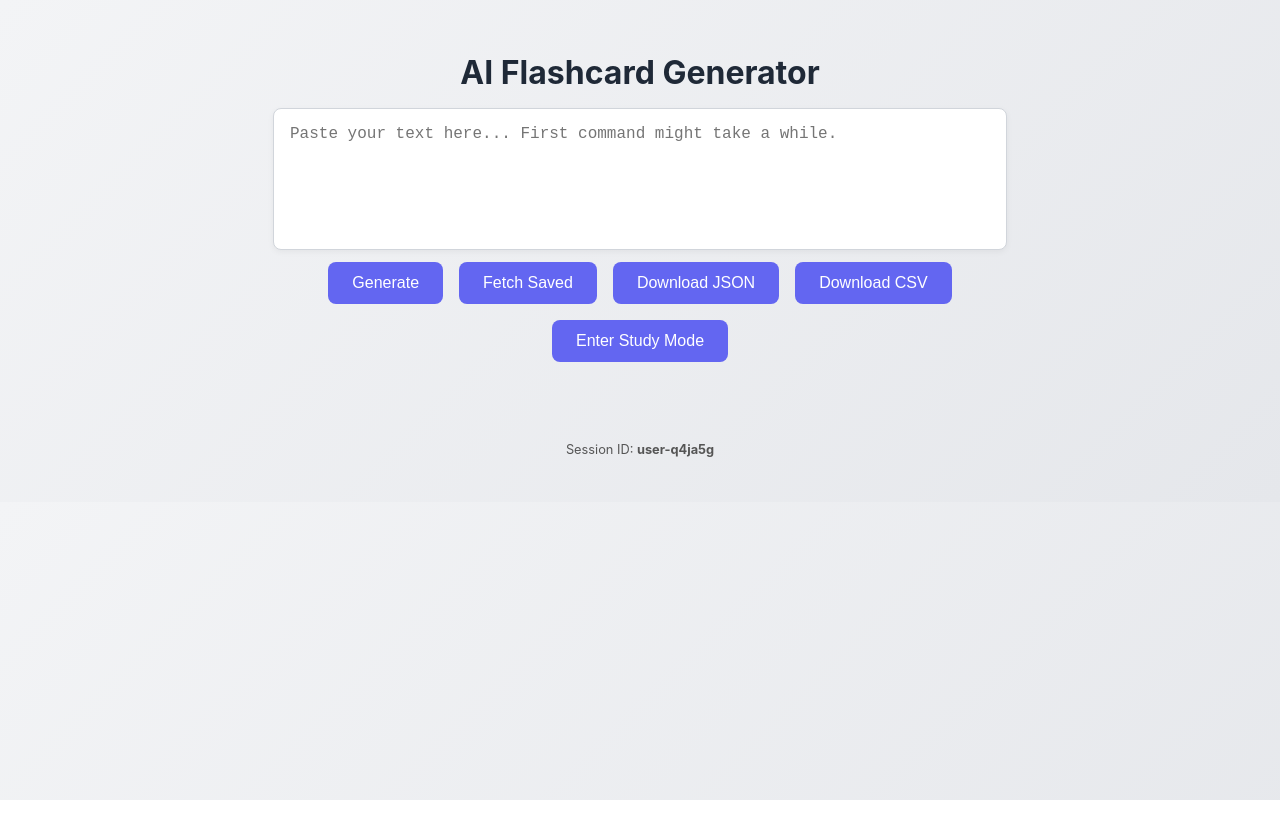
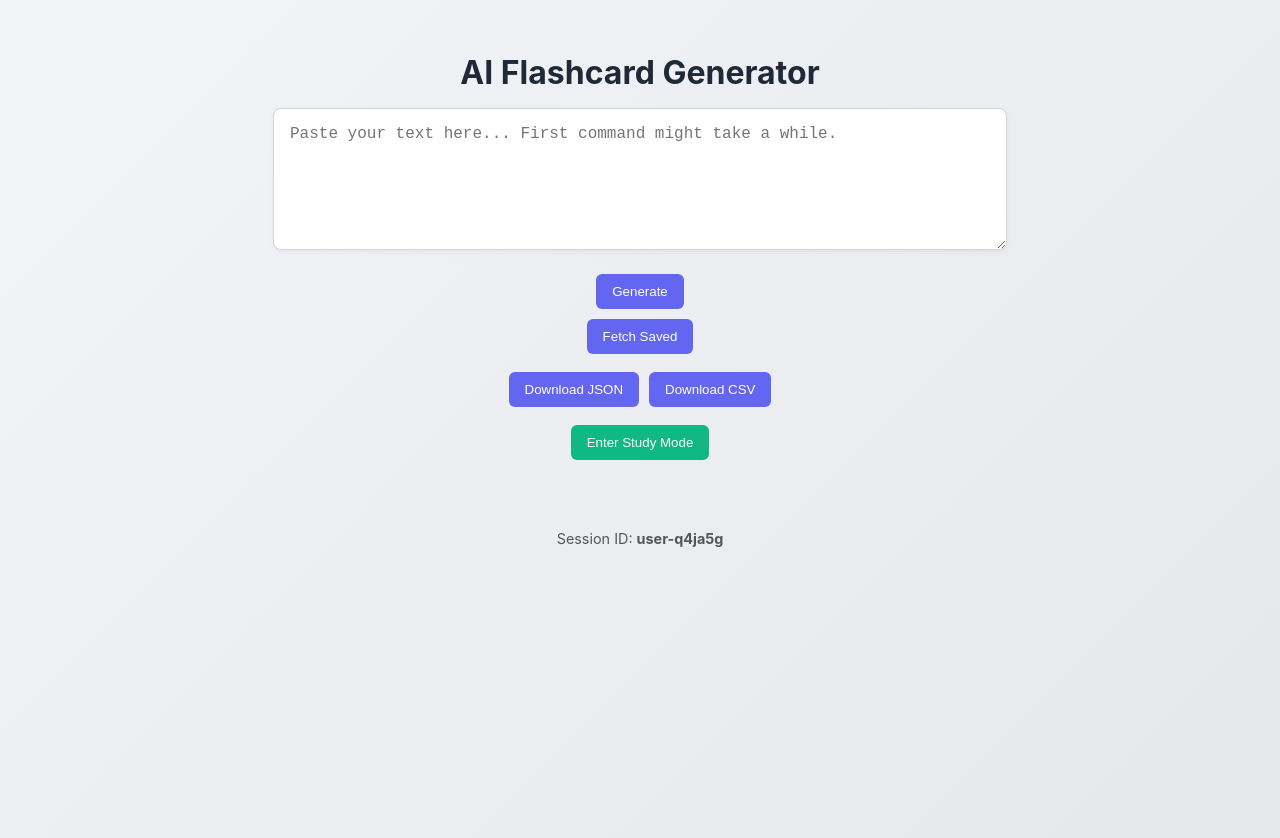
Before and after one commit to olarurafael/ai_flashcards, a React (Create React App) app in the folder flashcard-frontend/: page / in a window 1280 px wide. Shown: the top 838 px of the page. Before the commit the page ends 800 px from the top, so only its background shows below. Built offline with nearby package versions, Linux system fonts and the light colour scheme.

Commit message:
visual update

```diff
--- a/flashcard-frontend/src/App.css
+++ b/flashcard-frontend/src/App.css
@@ -1,3 +1,4 @@
+/* Global Layout */
 body {
   font-family: 'Inter', sans-serif;
   background: linear-gradient(135deg, #f3f4f6, #e5e7eb);
@@ -8,44 +9,61 @@ body {
 
 .App {
   text-align: center;
+  max-width: 900px;
+  margin: auto;
   padding: 2rem;
-  max-width: 800px;
-  margin: auto;
+  min-height: 100vh;
 }
 
+/* Heading */
 h1 {
   color: #1f2937;
   margin-bottom: 1rem;
 }
 
+/* Text Input */
 textarea {
-  width: 100%;
+  width: 90%;
   max-width: 700px;
   padding: 1rem;
   font-size: 1rem;
   border: 1px solid #d1d5db;
   border-radius: 8px;
-  resize: none;
-  box-shadow: 0 2px 6px rgba(0,0,0,0.05);
+  resize: vertical;
+  box-shadow: 0 2px 6px rgba(0, 0, 0, 0.05);
   transition: all 0.2s ease-in-out;
 }
 
 textarea:focus {
   outline: none;
   border-color: #6366f1;
-  box-shadow: 0 0 0 3px rgba(99,102,241,0.3);
+  box-shadow: 0 0 0 3px rgba(99, 102, 241, 0.3);
+}
+
+/* Buttons */
+.button-group {
+  margin-top: 20px;
+  display: flex;
+  flex-direction: column;
+  align-items: center;
+  gap: 10px;
+}
+
+.download-buttons {
+  display: flex;
+  gap: 10px;
+  margin-top: 8px;
 }
 
 button {
   background-color: #6366f1;
   color: white;
   border: none;
-  padding: 0.75rem 1.5rem;
-  border-radius: 8px;
-  font-size: 1rem;
-  margin: 0.5rem;
+  padding: 10px 16px;
+  border-radius: 6px;
   cursor: pointer;
-  transition: all 0.2s ease;
+  font-weight: 500;
+  transition: all 0.2s ease-in-out;
 }
 
 button:hover {
@@ -53,56 +71,69 @@ button:hover {
   transform: translateY(-2px);
 }
 
-.flashcards {
-  display: flex;
-  flex-wrap: wrap;
-  justify-content: center;
-  gap: 1rem;
-  margin-top: 2rem;
+.study-btn {
+  margin-top: 8px;
+  background-color: #10b981;
 }
 
+.study-btn:hover {
+  background-color: #059669;
+}
+
+/* Flashcards Grid */
+.flashcards {
+  margin-top: 30px;
+  display: grid;
+  grid-template-columns: repeat(auto-fit, minmax(280px, 1fr));
+  gap: 20px;
+  justify-items: center;
+  width: 100%;
+}
+
+/* Individual Flashcard */
 .card {
-  background-color: white;
+  background: white;
   border-radius: 12px;
-  box-shadow: 0 4px 10px rgba(0,0,0,0.1);
-  padding: 1rem;
-  width: 250px;
-  transition: transform 0.3s;
+  box-shadow: 0 4px 10px rgba(0, 0, 0, 0.08);
+  padding: 1.5rem;
+  width: 100%;
+  max-width: 350px;
+  transition: transform 0.2s ease;
 }
 
 .card:hover {
-  transform: rotateY(5deg) scale(1.05);
+  transform: translateY(-4px);
 }
 
 .card h3 {
   color: #111827;
   margin-bottom: 0.5rem;
+  font-size: 1.1rem;
 }
 
 .card p {
   color: #374151;
 }
 
-.card {
-  background: #f9f9f9;
-  border-radius: 8px;
-  padding: 16px;
-  margin: 12px auto;
-  width: 80%;
-  max-width: 600px;
-  box-shadow: 0 2px 5px rgba(0, 0, 0, 0.1);
-}
-
+/* Card Button (for study mode reveal) */
 .card button {
-  margin-top: 8px;
-  background-color: #007bff;
+  margin-top: 10px;
+  background-color: #3b82f6;
   color: white;
   border: none;
-  padding: 6px 10px;
+  padding: 6px 12px;
   border-radius: 5px;
   cursor: pointer;
+  transition: background-color 0.2s;
 }
 
 .card button:hover {
-  background-color: #0056b3;
+  background-color: #2563eb;
 }
+
+/* Session Info */
+p.session-info {
+  margin-top: 40px;
+  font-size: 0.9rem;
+  color: #555;
+}
--- a/flashcard-frontend/src/App.js
+++ b/flashcard-frontend/src/App.js
@@ -99,15 +99,18 @@ function App() {
         value={text}
         onChange={(e) => setText(e.target.value)}
       />
-      <br />
-      <button onClick={generateFlashcards}>Generate</button>
-      <button onClick={fetchFlashcards}>Fetch Saved</button>
-      <button onClick={() => downloadFlashcards("json")}>Download JSON</button>
-      <button onClick={() => downloadFlashcards("csv")}>Download CSV</button>
-      <button onClick={toggleStudyMode}>
-        {studyMode ? "Exit Study Mode" : "Enter Study Mode"}
-      </button>
 
+      <div className="button-group">
+        <button onClick={generateFlashcards}>Generate</button>
+        <button onClick={fetchFlashcards}>Fetch Saved</button>
+        <div className="download-buttons">
+          <button onClick={() => downloadFlashcards("json")}>Download JSON</button>
+          <button onClick={() => downloadFlashcards("csv")}>Download CSV</button>
+        </div>
+        <button className="study-btn" onClick={toggleStudyMode}>
+          {studyMode ? "Exit Study Mode" : "Enter Study Mode"}
+        </button>
+      </div>
       <div className="flashcards">
         {flashcards.map((card, index) => (
           <div key={index} className="card">
@@ -127,8 +130,7 @@ function App() {
         ))}
       </div>
 
-      {/* ✅ Show session ID */}
-      <p style={{ marginTop: "40px", fontSize: "0.8rem", color: "#555" }}>
+      <p className="session-info">
         Session ID: <b>{sessionId}</b>
       </p>
     </div>
```
